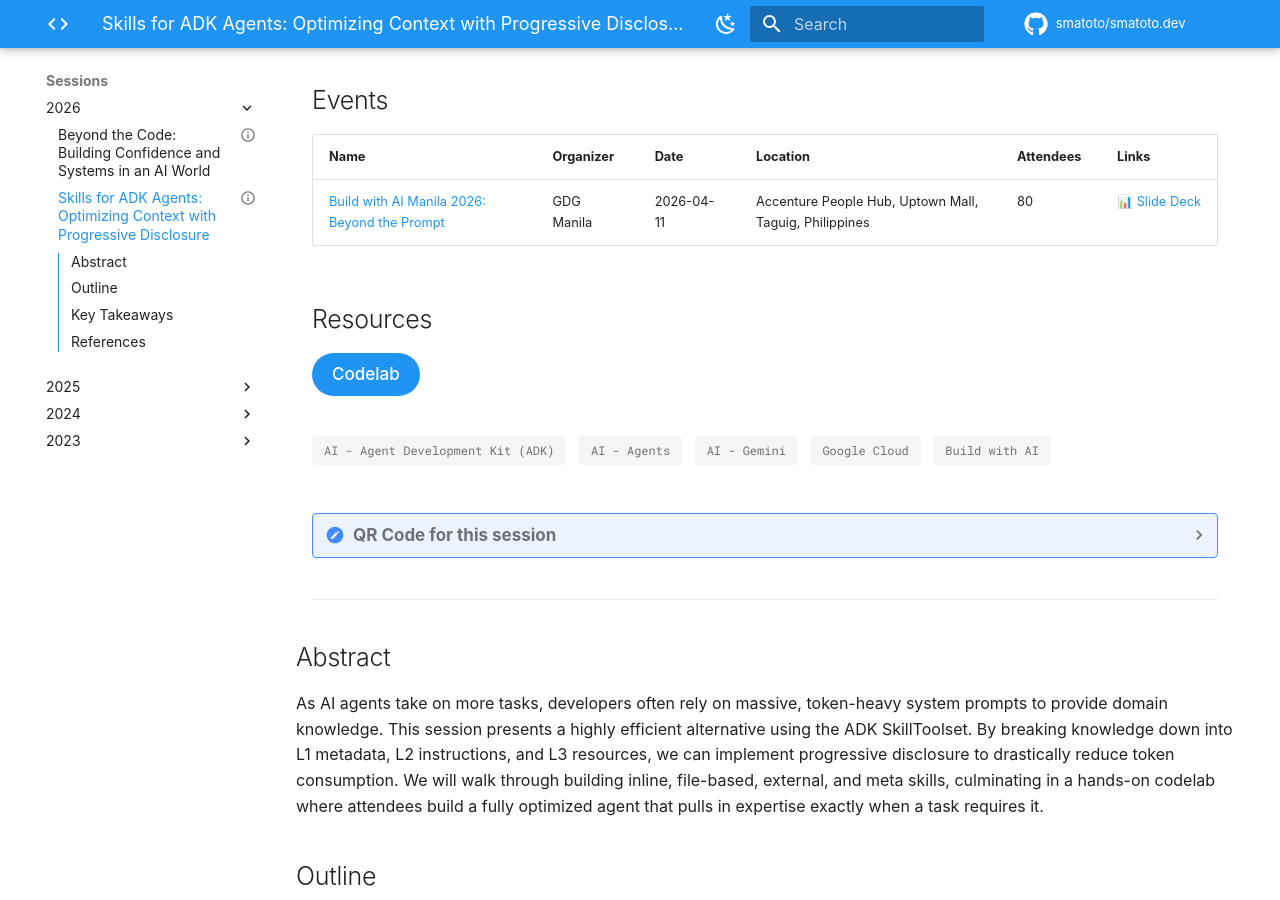
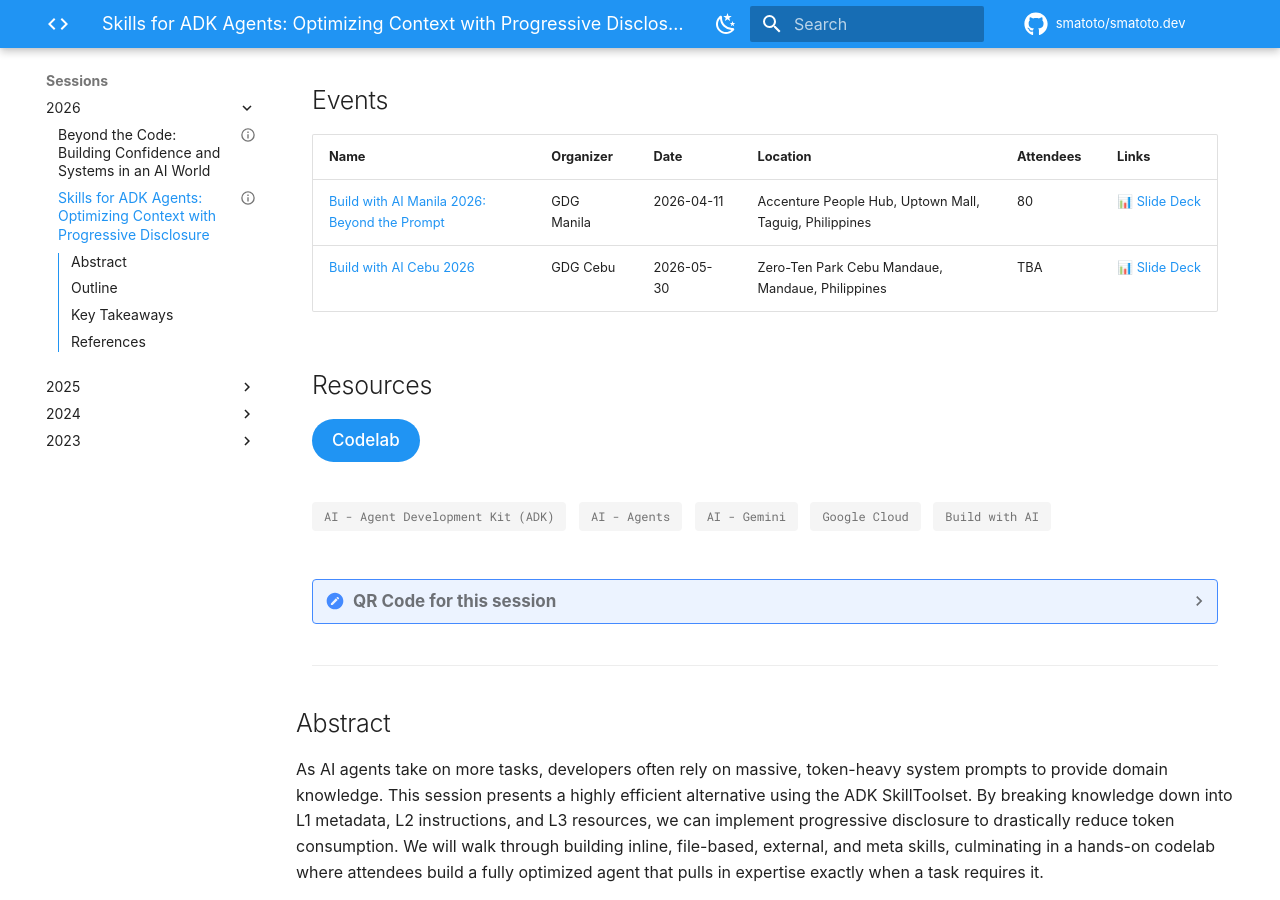
Before and after one commit to smatoto/smatoto.dev, an MkDocs documentation site: the page built from docs/2026/skills-for-adk-agents.md, in a window 1280 px wide and 900 px high, scrolled down 463 px. Built offline with MkDocs 1.6.1 and Material for MkDocs 9.7.7, drawn with Linux system fonts in a browser that asks for light colours; some web fonts are replaced; comment, search, counter and statistics services are not loaded.

Commit message:
feat(2026/skills-for-adk-agents): add Build with AI Cebu 2026 event delivery

```diff
--- a/docs/2026/skills-for-adk-agents.md
+++ b/docs/2026/skills-for-adk-agents.md
@@ -23,6 +23,17 @@
     slides:
       name: "Slide Deck"
       link: "https://docs.google.com/presentation/d/e/2PACX-1vRlfYmnGdoakSThoE1QwpmSKVeBH4BqLDvGsSOxP0LO3e0VQuo3hRn-J7N75IXavGnenm9UXMsKW6fa/pub?start=false&loop=false&delayms=3000"
+  - name: "Build with AI Cebu 2026"
+    organizer: "GDG Cebu"
+    date: 2026-05-30
+    location: "Zero-Ten Park Cebu Mandaue, Mandaue, Philippines"
+    attendees: TBA
+    url:
+      name: "Event Page"
+      link: "https://gdg.community.dev/events/details/google-gdg-cebu-presents-build-with-ai-cebu-2026/"
+    slides:
+      name: "Slide Deck"
+      link: "https://docs.google.com/presentation/d/e/2PACX-1vSdlH39PXmdtPllDaRUXFv-j1o-AfNE_LloO4OrmVJSI3sAKk_ZlcCvKMFXxmO0CGNRIpEgcKVQBYMy/pub?start=false&loop=false&delayms=3000"
 
 # Links for the Portfolio Site
 resources:
```
